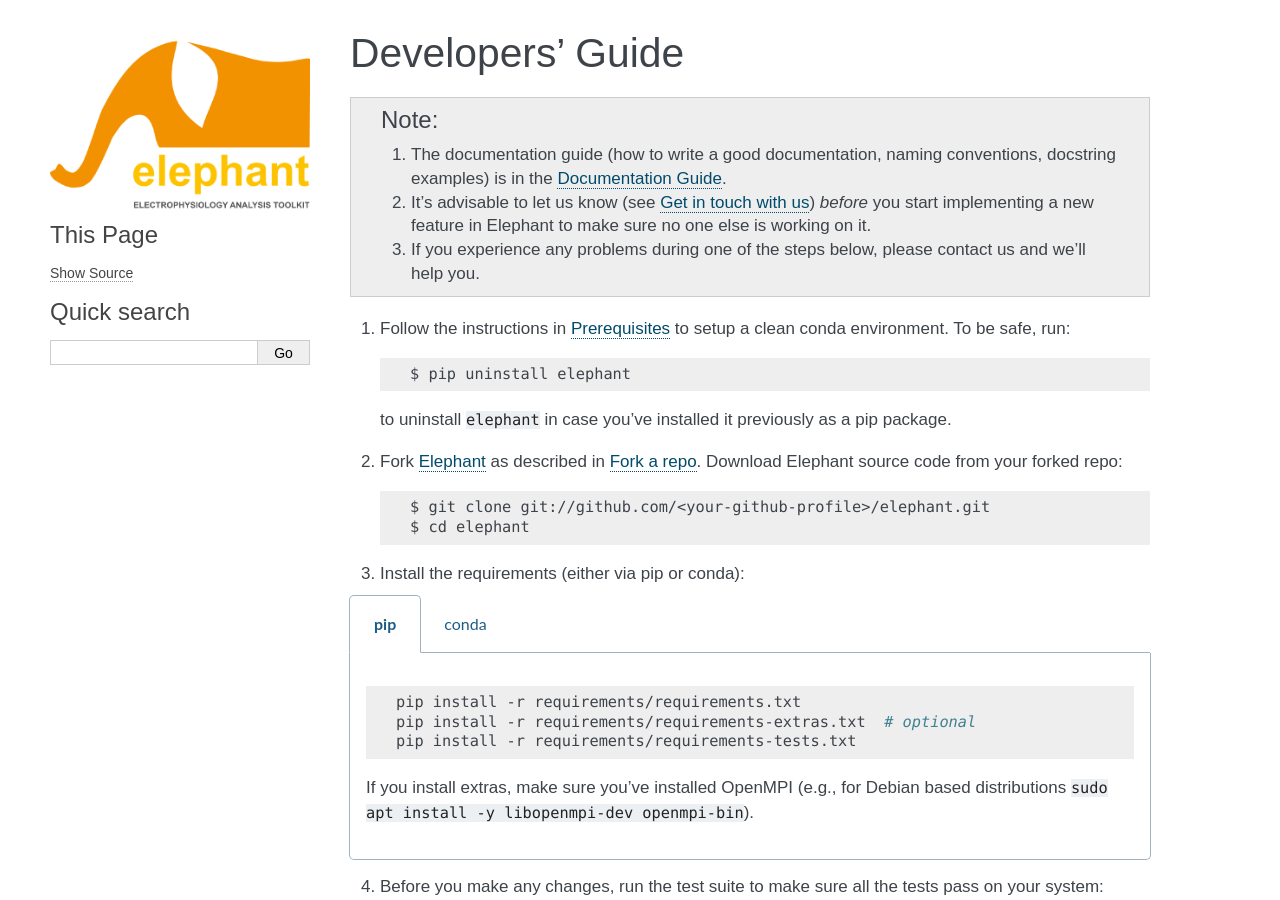
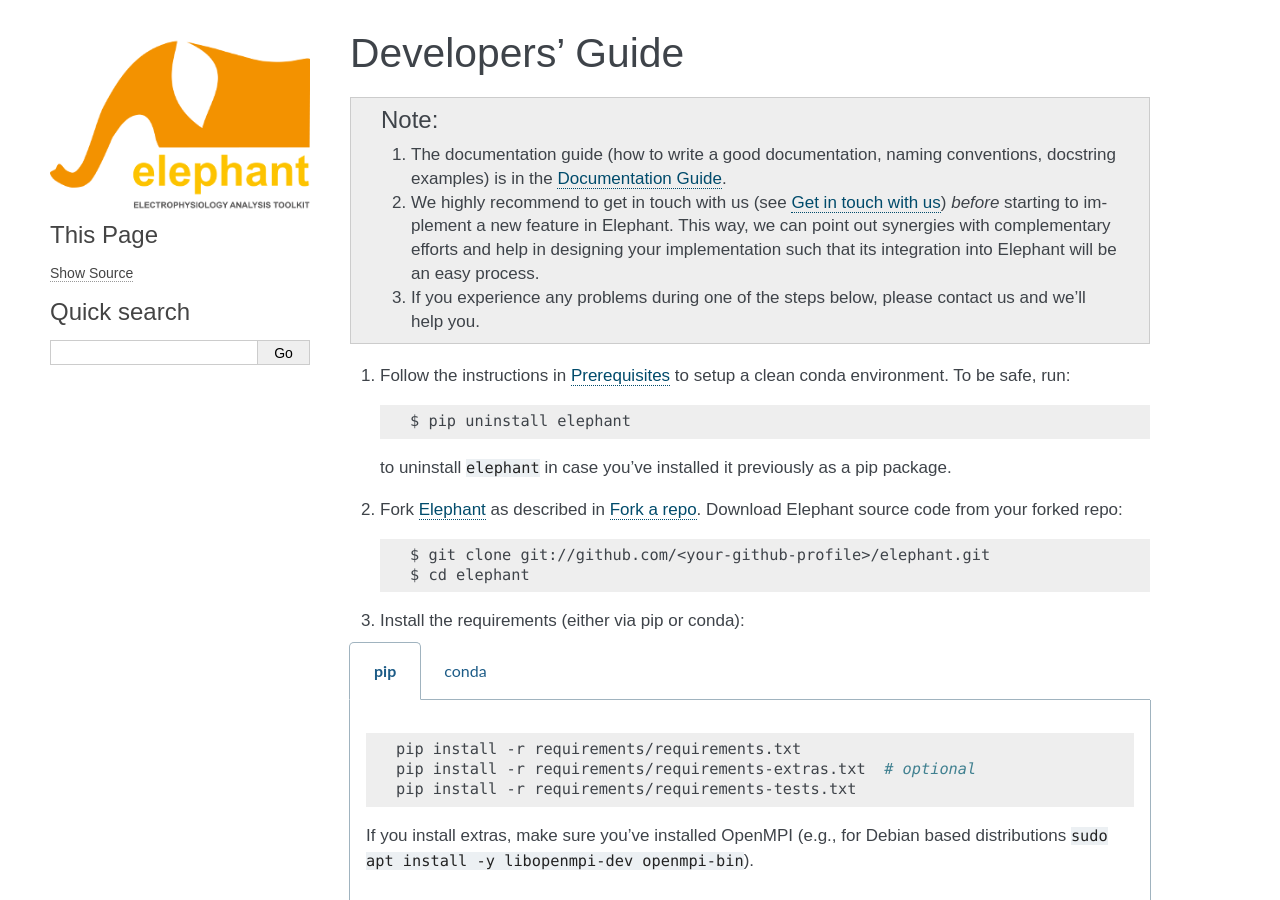
Before and after one commit to NeuralEnsemble/elephant, a Sphinx documentation site: the page built from doc/developers_guide.rst, in a window 1280 px wide and 900 px high. Built offline with Sphinx 7.4.7, drawn with Linux system fonts in a browser that asks for light colours; formulas are drawn with MathJax 3.

Commit message:
Update doc/developers_guide.rst
Co-authored-by: Michael Denker <m.denker@fz-juelich.de>

```diff
--- a/doc/developers_guide.rst
+++ b/doc/developers_guide.rst
@@ -8,9 +8,10 @@ Developers' Guide
     1. The documentation guide (how to write a good documentation, naming
        conventions, docstring examples) is in the :ref:`documentation_guide`.
 
-    2. It's advisable to let us know (see :ref:`get_in_touch`) *before* you
-       start implementing a new feature in Elephant to make sure no one else is
-       working on it.
+    2. We highly recommend to get in touch with us (see :ref:`get_in_touch`) *before* starting
+       to implement a new feature in Elephant. This way, we can point out synergies with
+       complementary efforts and help in designing your implementation such that its integration
+       into Elephant will be an easy process.
 
     3. If you experience any problems during one of the steps below, please
        contact us and we'll help you.
```
